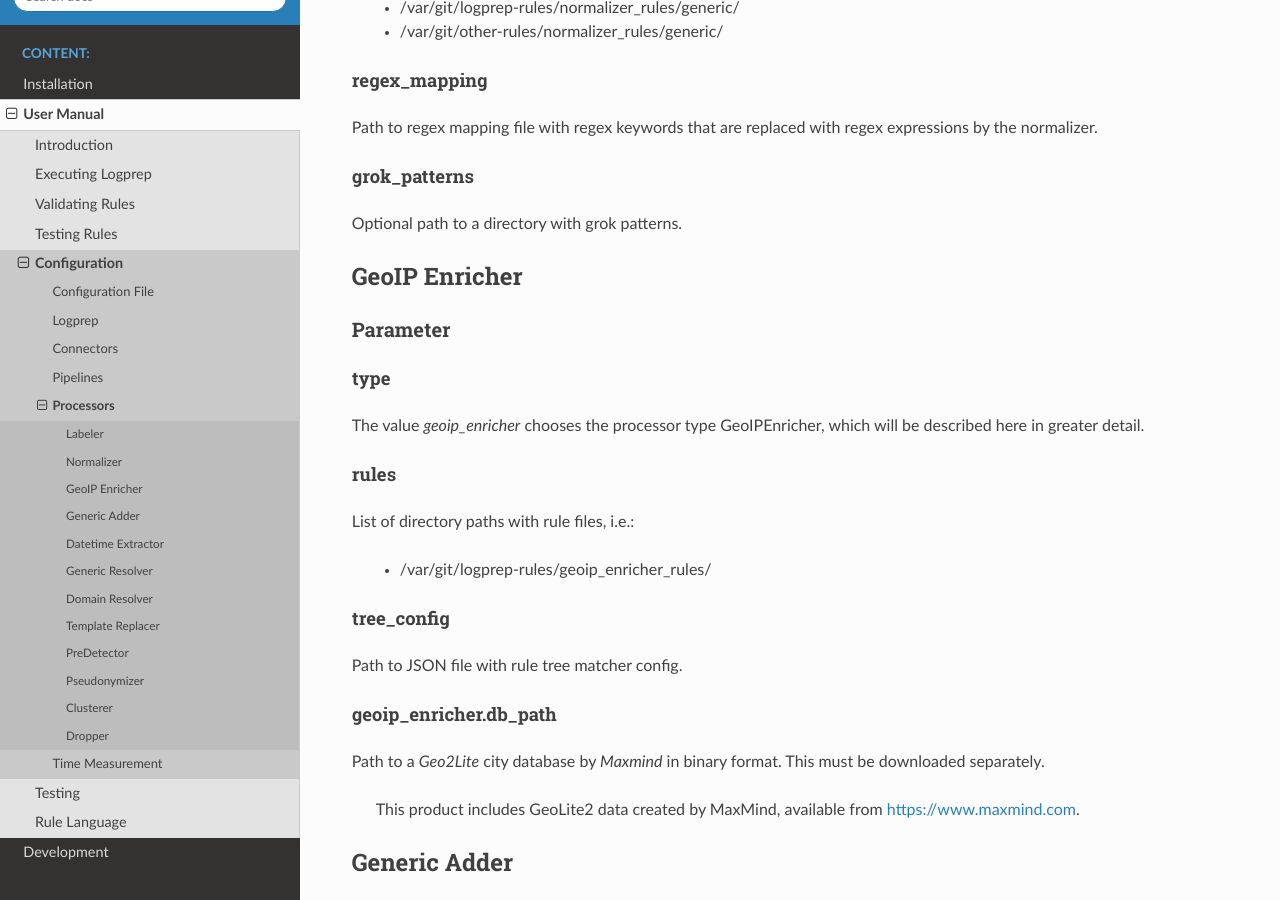
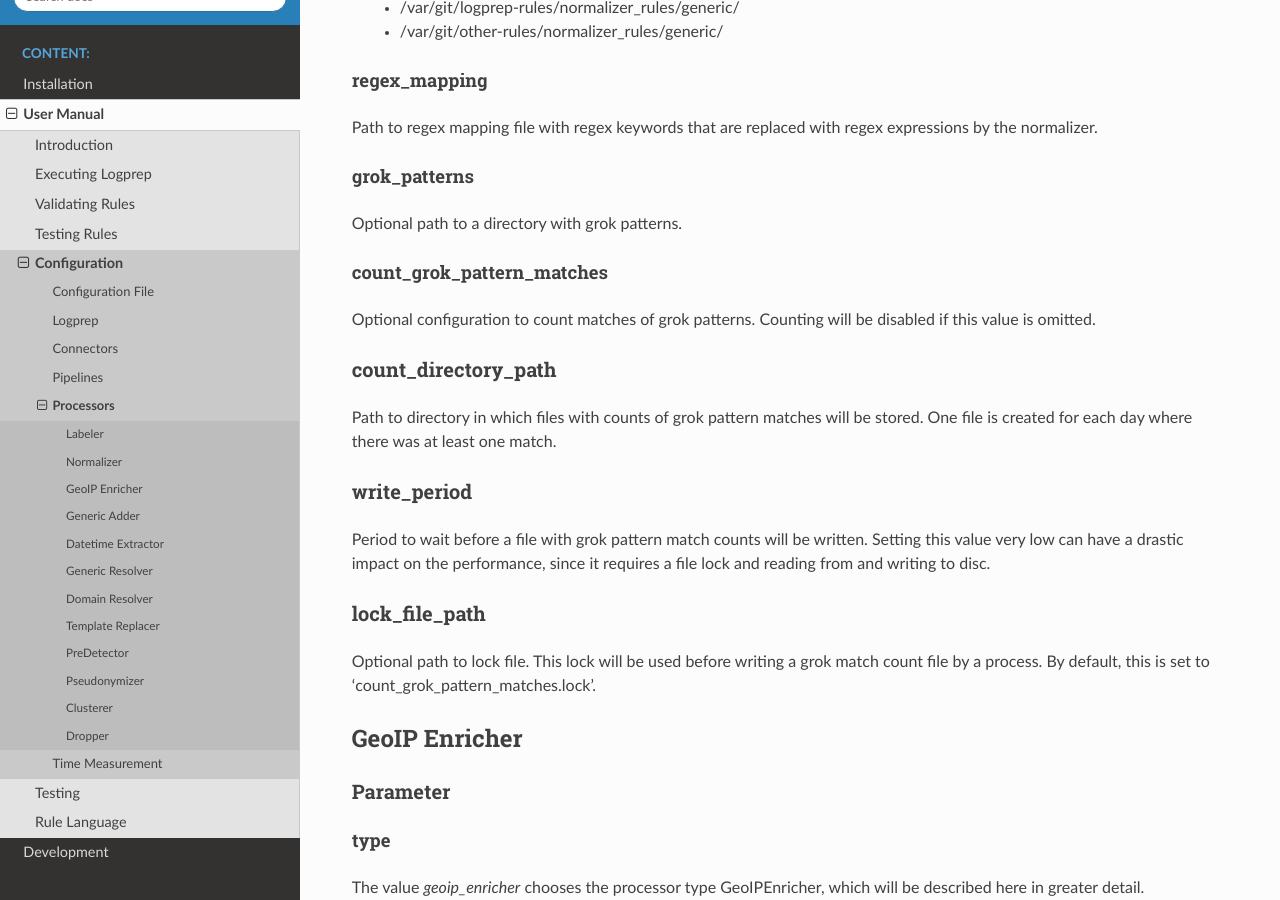
Before and after one commit to fkie-cad/Logprep, a Sphinx documentation site: the page built from doc/source/user_manual/configuration/processor.rst, in a window 1280 px wide and 900 px high, scrolled down 1798 px. Built offline with Sphinx 7.4.7 and the Read the Docs theme 2.0.0, drawn with Linux system fonts in a browser that asks for light colours; pages that are not in the unit, such as notebooks, are missing from menus.

Commit message:
Add documentation for grok pattern counter

```diff
--- a/doc/source/user_manual/configuration/processor.rst
+++ b/doc/source/user_manual/configuration/processor.rst
@@ -101,6 +101,32 @@ grok_patterns
 ~~~~~~~~~~~~~
 
 Optional path to a directory with grok patterns.
+
+count_grok_pattern_matches
+~~~~~~~~~~~~~~~~~~~~~~~~~~
+
+Optional configuration to count matches of grok patterns.
+Counting will be disabled if this value is omitted.
+
+count_directory_path
+^^^^^^^^^^^^^^^^^^^^
+
+Path to directory in which files with counts of grok pattern matches will be stored.
+One file is created for each day where there was at least one match.
+
+write_period
+^^^^^^^^^^^^
+
+Period to wait before a file with grok pattern match counts will be written.
+Setting this value very low can have a drastic impact on the performance,
+since it requires a file lock and reading from and writing to disc.
+
+lock_file_path
+^^^^^^^^^^^^^^
+
+Optional path to lock file.
+This lock will be used before writing a grok match count file by a process.
+By default, this is set to 'count_grok_pattern_matches.lock'.
 
 GeoIP Enricher
 --------------
```
